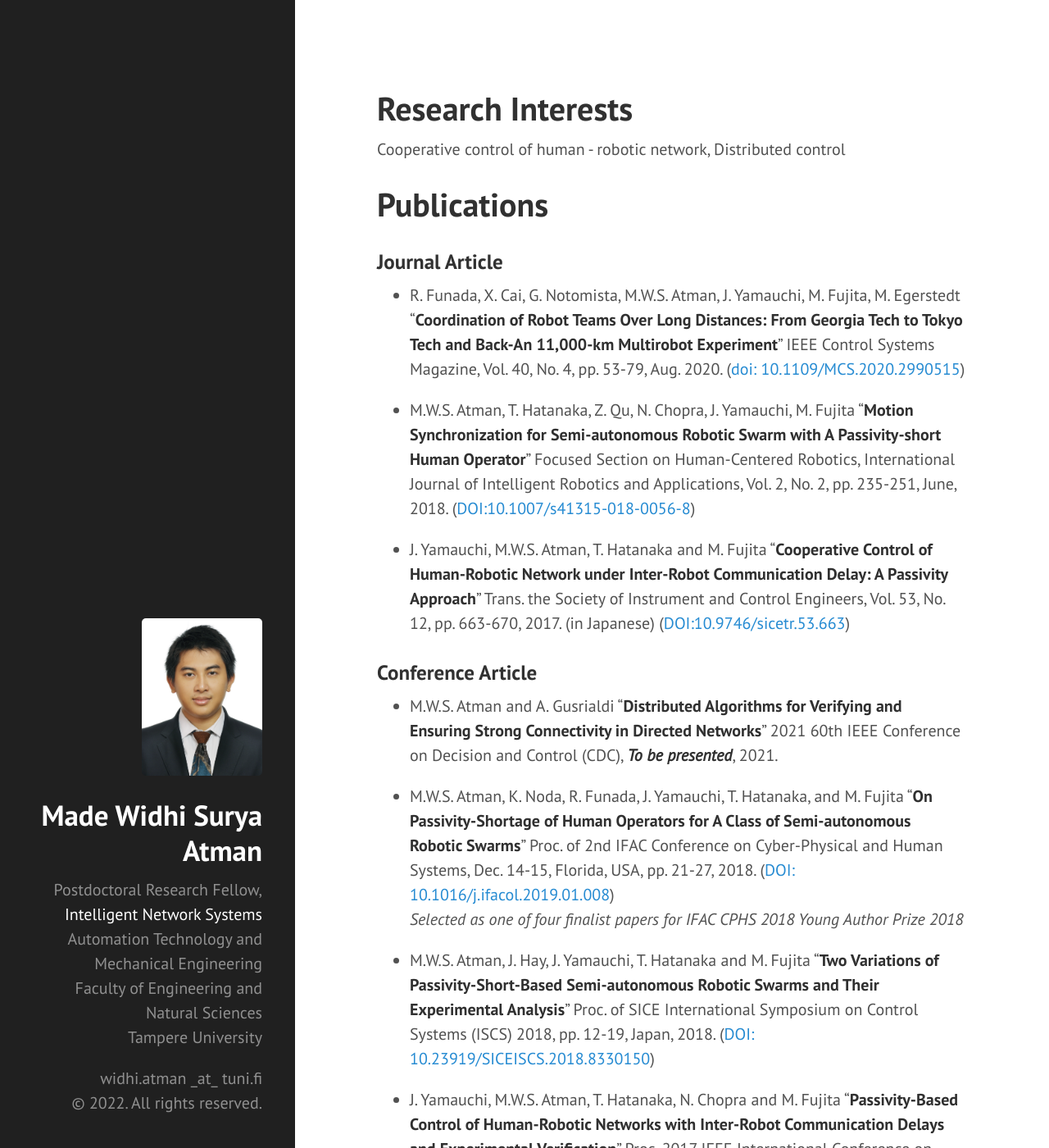
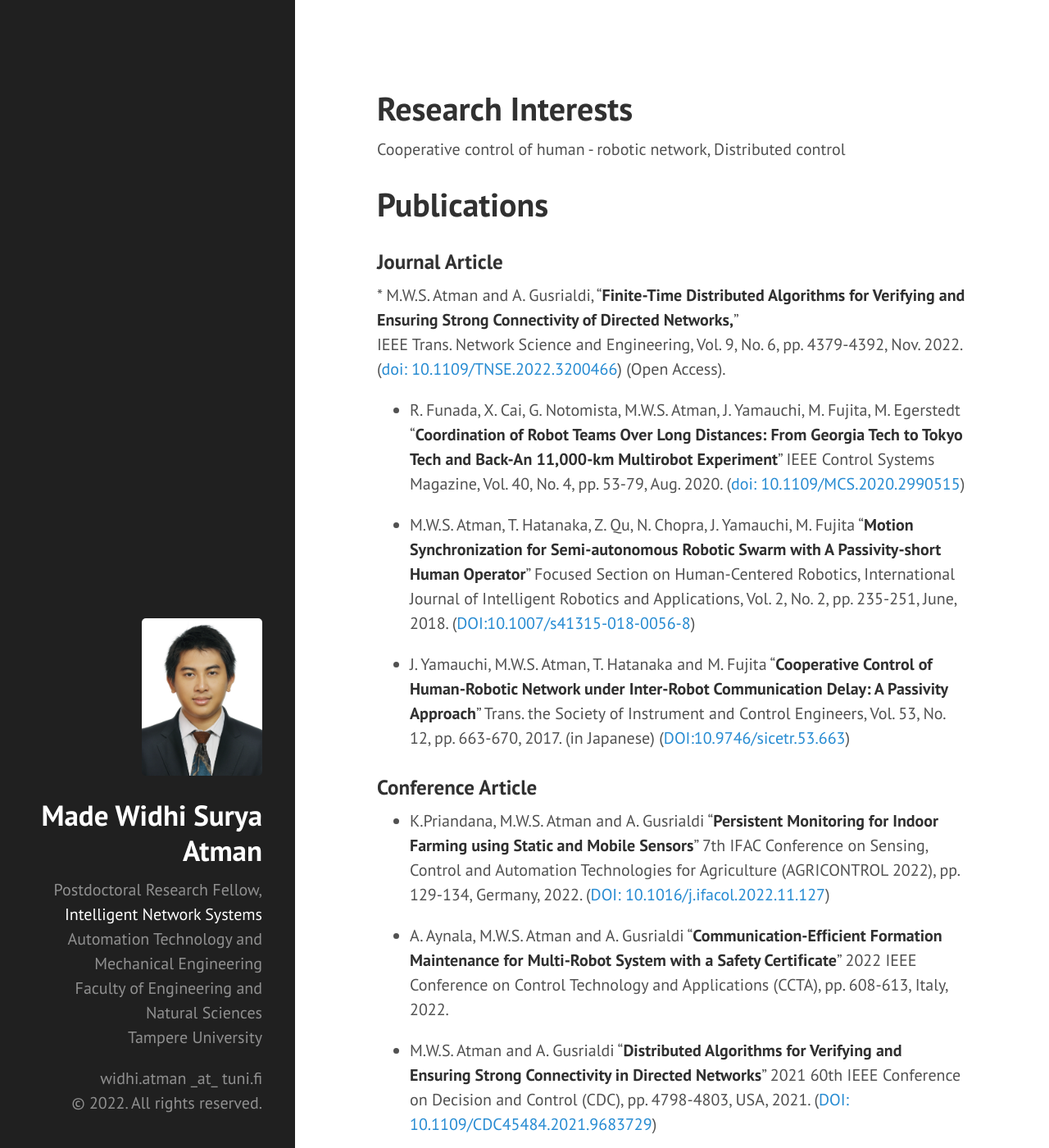
Before and after one commit to mwsatman/mwsatman.github.io, a Jekyll site: the page built from index.md, in a window 1280 px wide and 1400 px high. Shown: the whole window at 82% size. Built offline with Jekyll 4.4.1, drawn with Linux system fonts in a browser that asks for light colours.

Commit message:
pub 2022

```diff
--- a/index.md
+++ b/index.md
@@ -9,6 +9,11 @@ Cooperative control of human - robotic network, Distributed control
 
 # Publications
 ### Journal Article
+*
+M.W.S. Atman and A. Gusrialdi,
+“**Finite-Time Distributed Algorithms for Verifying and Ensuring Strong Connectivity of Directed Networks,**”
+IEEE Trans. Network Science and Engineering, Vol. 9, No. 6, pp. 4379-4392, Nov. 2022. ([doi: 10.1109/TNSE.2022.3200466](https://ieeexplore.ieee.org/document/9866876)) (Open Access).
+
 *
 R. Funada, X. Cai, G. Notomista, M.W.S. Atman, J. Yamauchi, M. Fujita, M. Egerstedt
 “**Coordination of Robot Teams Over Long Distances: From Georgia Tech to Tokyo Tech and Back-An 11,000-km Multirobot Experiment**”
@@ -29,9 +34,22 @@ Trans. the Society of Instrument and Control Engineers, Vol. 53, No. 12, pp. 663
 
 ### Conference Article
 *
+K.Priandana, M.W.S. Atman and A. Gusrialdi
+“**Persistent Monitoring for Indoor Farming using Static and Mobile Sensors**”
+7th IFAC Conference on Sensing, Control and Automation Technologies for Agriculture (AGRICONTROL 2022), pp. 129-134, Germany, 2022.
+([DOI: 10.1016/j.ifacol.2022.11.127](https://www.sciencedirect.com/science/article/pii/S2405896322027604))
+
+*
+A. Aynala, M.W.S. Atman and A. Gusrialdi
+“**Communication-Efﬁcient Formation Maintenance for Multi-Robot System with a Safety Certiﬁcate**”
+2022 IEEE Conference on Control Technology and Applications (CCTA), pp. 608-613, Italy, 2022.
+
+
+*
 M.W.S. Atman and A. Gusrialdi
 “**Distributed Algorithms for Verifying and Ensuring Strong Connectivity in Directed Networks**”
-2021 60th IEEE Conference on Decision and Control (CDC), **_To be presented_**, 2021.
+2021 60th IEEE Conference on Decision and Control (CDC), pp. 4798-4803, USA, 2021.
+([DOI: 10.1109/CDC45484.2021.9683729](https://ieeexplore.ieee.org/document/9683729))
 
 *
 M.W.S. Atman, K. Noda, R. Funada, J. Yamauchi, T. Hatanaka, and M. Fujita
```
